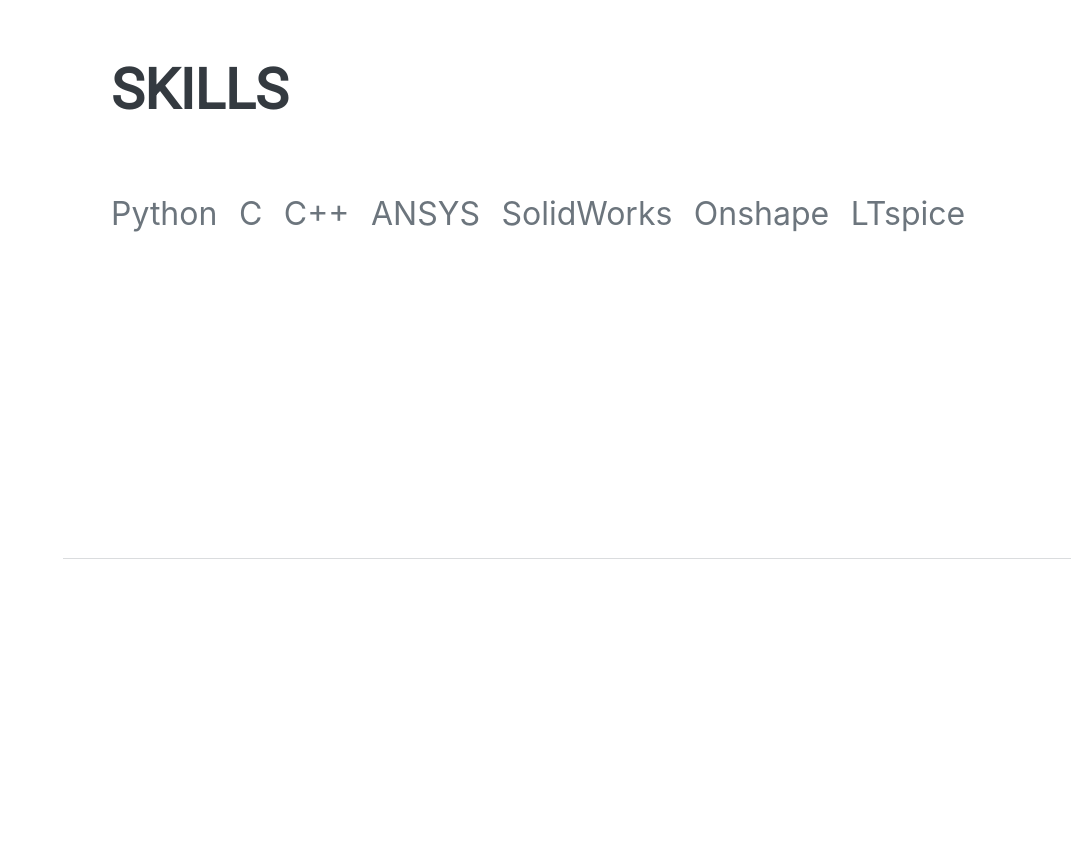
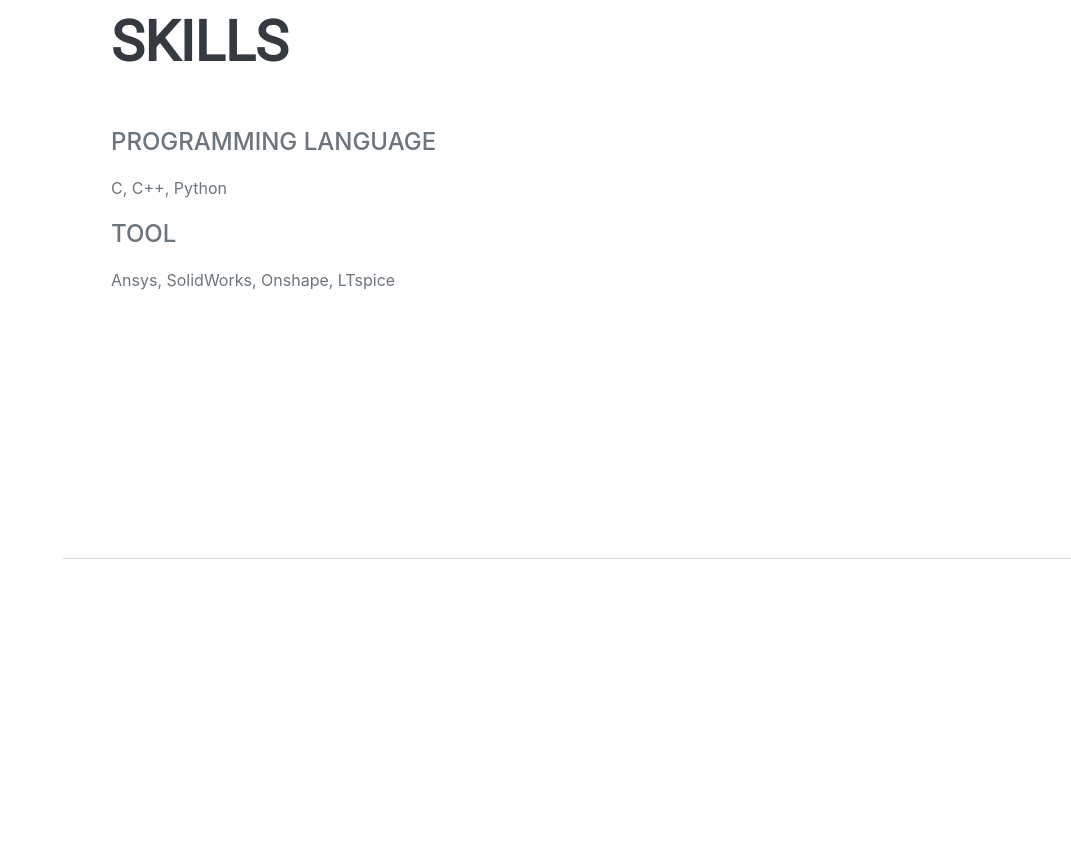
Before and after one commit to Mars6512/Mars6512.github.io, a plain HTML site: page index.html in a window 1280 px wide. Shown: the part 2760-3627 px from the top of the page, without its empty margins (209-1280 px from the left). Drawn offline with nearby package versions, Linux system fonts and the light colour scheme; a web font is replaced by a local one.

Commit message:
Update index.html

```diff
--- a/index.html
+++ b/index.html
@@ -123,16 +123,10 @@
             <section class="resume-section" id="skills">
                 <div class="resume-section-content">
                     <h2 class="mb-5">Skills</h2>
-                    <!--<div class="subheading mb-3">Programming Languages & Tools</div>-->
-                    <ul class="list-inline dev-icons">
-                        <li class="list-inline-item"><span style="font-size: 2rem;">Python</span></li>
-                        <li class="list-inline-item"><span style="font-size: 2rem;">C</span></li>
-                        <li class="list-inline-item"><span style="font-size: 2rem;">C++</span></li>
-                        <li class="list-inline-item"><span style="font-size: 2rem;">ANSYS</span></li>
-                        <li class="list-inline-item"><span style="font-size: 2rem;">SolidWorks</span></li>
-                        <li class="list-inline-item"><span style="font-size: 2rem;">Onshape</span></li>
-                        <li class="list-inline-item"><span style="font-size: 2rem;">LTspice</span></li>
-                    </ul>
+                    <div class="subheading mb-3">Programming Language</div>
+                    <p>C, C++, Python</p>
+                    <div class="subheading mb-3">Tool</div>
+                    <p>Ansys, SolidWorks, Onshape, LTspice</p>
                     <!--<div class="subheading mb-3">Workflow</div>
                     <ul class="fa-ul mb-0">
                         <li>
```
